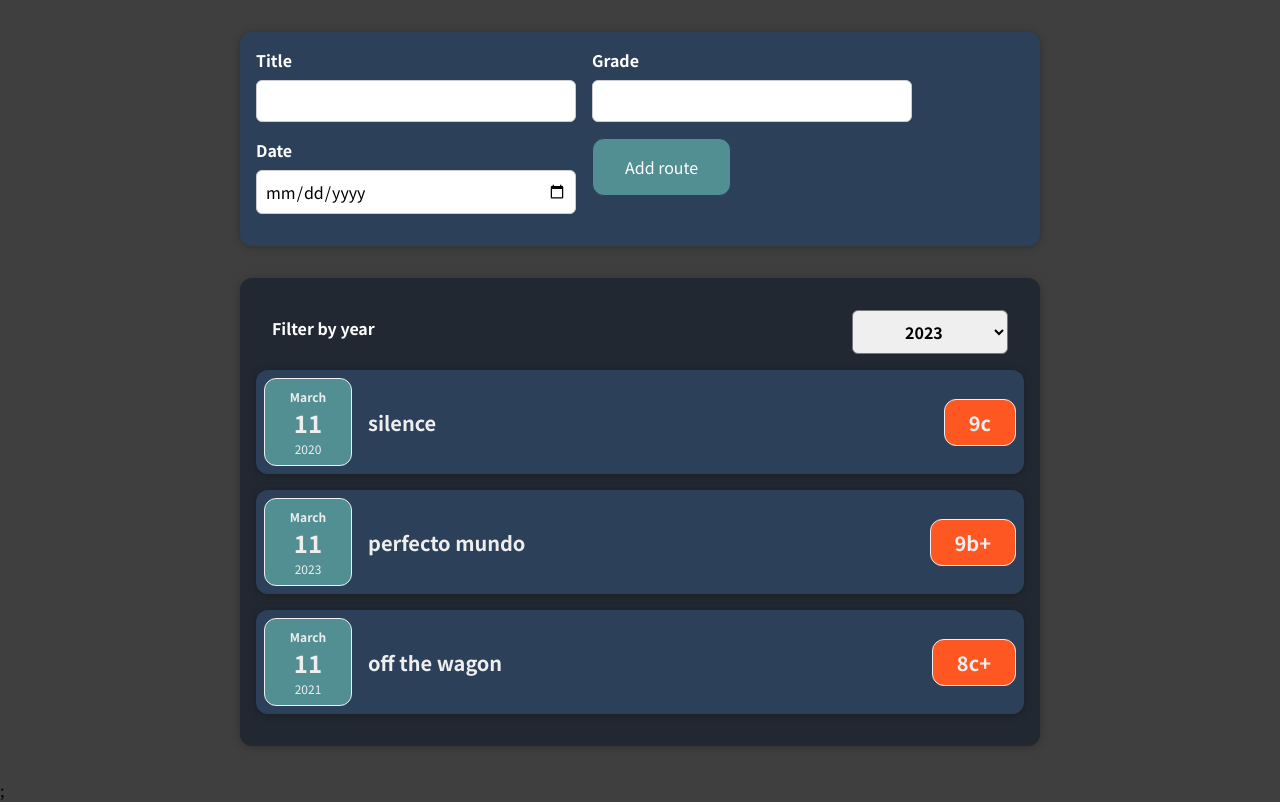
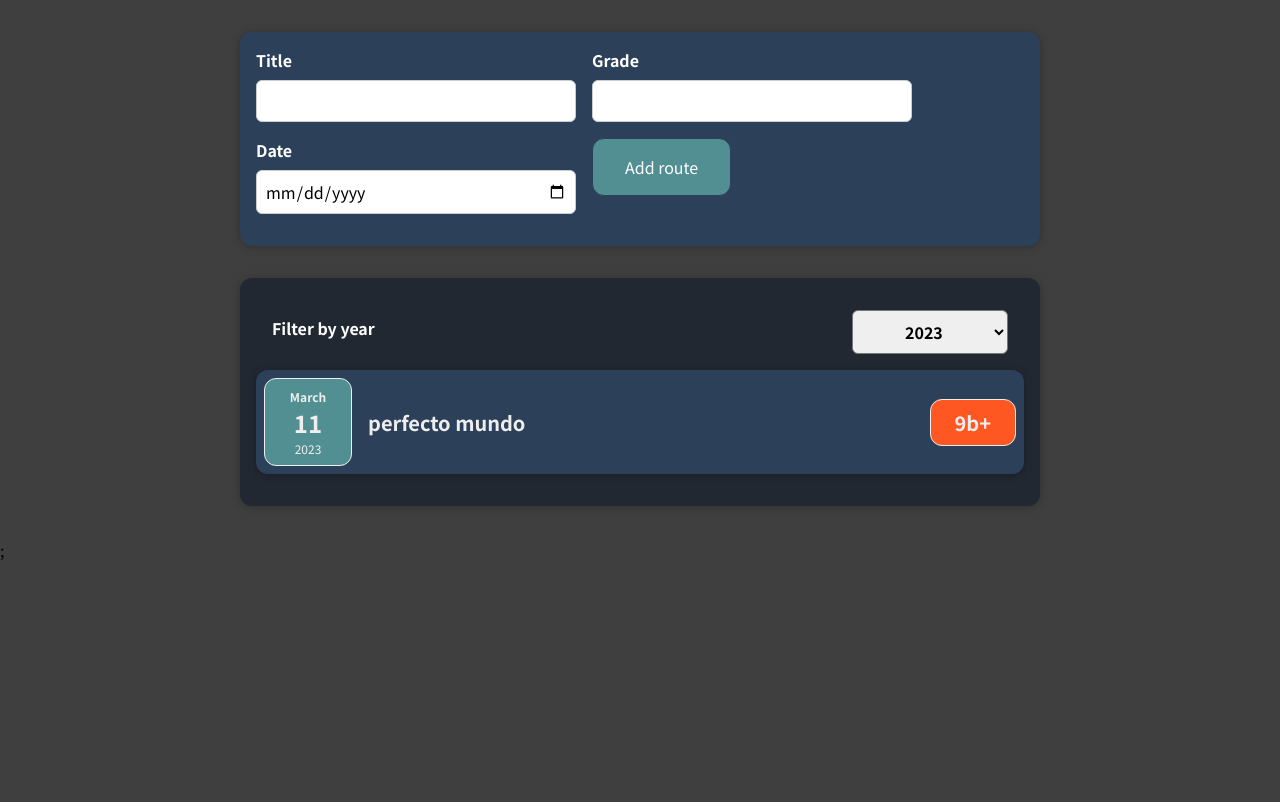
Before and after one commit to flandak/Climbing_tracker, a React (Create React App) app in the folder climbing_tracker__app/: page / in a window 1280 px wide. Built offline with nearby package versions, Linux system fonts and the light colour scheme.

Commit message:
added conditional rendering of routes

```diff
--- a/climbing_tracker__app/src/App.js
+++ b/climbing_tracker__app/src/App.js
@@ -1,34 +1,38 @@
 import Routes from "./components/Routes/Routes";
-import React, {useState} from "react";
+import React, { useState } from "react";
 import NewRoutes from "./components/NewRoutes/NewRoutes";
 const sampleRoutes = [
   {
+    id: "01",
     date: new Date(2020, 2, 11),
     title: "silence",
     grade: "9c",
   },
   {
+    id: "02",
     date: new Date(2023, 2, 11),
     title: "perfecto mundo",
     grade: "9b+",
   },
   {
+    id: "03",
     date: new Date(2021, 2, 11),
     title: "off the wagon",
     grade: "8c+",
   },
 ];
+
 function App() {
-  const [routes, setRoutes] = useState(sampleRoutes)
-  const addRouteHandler = route =>{
-   setRoutes((prevRoutes) => {
-    return [route, ...prevRoutes];
-   })
-  }
+  const [routes, setRoutes] = useState(sampleRoutes);
+  const addRouteHandler = (route) => {
+    setRoutes((prevRoutes) => {
+      return [route, ...prevRoutes];
+    });
+  };
   return (
     <div>
-      <NewRoutes onAddRoute={addRouteHandler}/>
-      <Routes items={routes}/>;
+      <NewRoutes onAddRoute={addRouteHandler} />
+      <Routes items={routes} />;
     </div>
   );
 }
--- a/climbing_tracker__app/src/components/Routes/Routes.css
+++ b/climbing_tracker__app/src/components/Routes/Routes.css
@@ -1,11 +1,3 @@
-:root {
-    --purple: #331a38;
-    --blue: #491d88;
-    --green: #43b5a0;
-    --pink: #fa448c;
-    --yellow: #fec859;
-
-}
 
 .routes {
     padding: 1rem;
@@ -14,3 +6,9 @@
     width: 50rem;
     max-width: 95%;
 }
+h4{
+    color: #ff5722;
+   text-align: center;
+   text-transform: uppercase;
+   word-spacing: 0.2rem;
+}
--- a/climbing_tracker__app/src/components/Routes/Routes.js
+++ b/climbing_tracker__app/src/components/Routes/Routes.js
@@ -8,6 +8,21 @@ function Routes(props) {
   const filterChangeHandler = (selectedYear) => {
     setFilteredYear(selectedYear);
   };
+  const routeItems = [];
+
+  for (const route of props.items) {
+    if (route.date.getFullYear().toString() === filteredYear) {
+      routeItems.push(
+        <RouteItem
+          key={route.id}
+          title={route.title}
+          date={route.date}
+          grade={route.grade}
+        />
+      );
+    }
+  }
+
   return (
     <div>
       <Card className="routes">
@@ -15,13 +30,11 @@ function Routes(props) {
           selected={filteredYear}
           onChangeFilter={filterChangeHandler}
         />
-        {props.items.map((route) => (
-          <RouteItem
-            title={route.title}
-            date={route.date}
-            grade={route.grade}
-          />
-        ))}
+        {routeItems.length > 0 ? (
+          routeItems
+        ) : (
+          <h4>- - - No routes found for the selected year - - -</h4>
+        )}
       </Card>
     </div>
   );
--- a/climbing_tracker__app/src/components/RoutesFilter/RoutesFilter.js
+++ b/climbing_tracker__app/src/components/RoutesFilter/RoutesFilter.js
@@ -1,4 +1,4 @@
-import React, { useState } from "react";
+import React from "react";
 import "./RoutesFilter.css";
 
 const RoutesFilter = (props) => {
```
Also changed, not shown: climbing_tracker__app/src/components/RouteDetails/RouteStyle.css (deleted, +0 -16 lines), climbing_tracker__app/src/components/RouteDetails/RouteStyle.js (deleted, +0 -10 lines).
